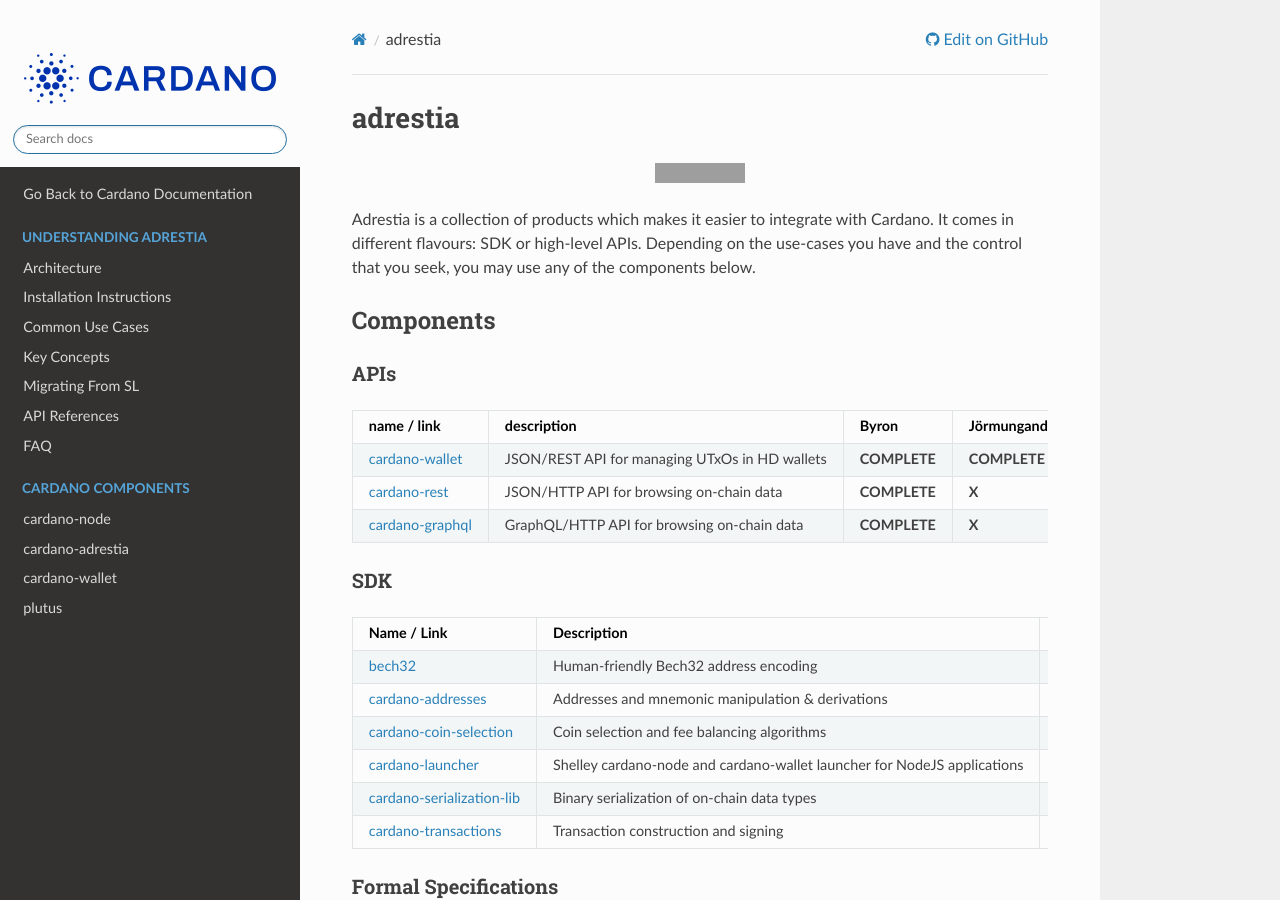
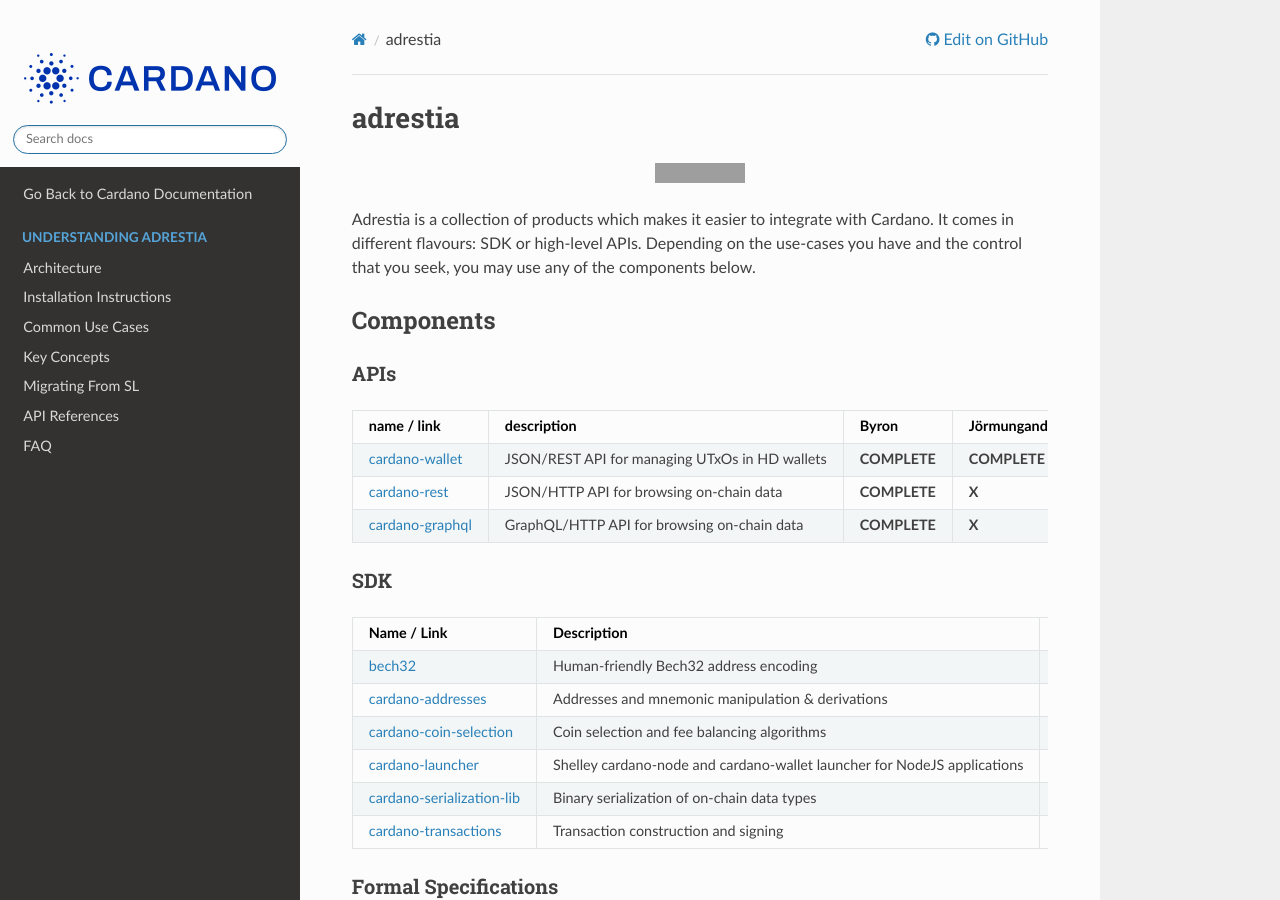
Before and after one commit to input-output-hk/adrestia, a Sphinx documentation site: the page built from doc/index.rst, in a window 1280 px wide and 900 px high. Built offline with Sphinx 7.4.7 and the Read the Docs theme 2.0.0, drawn with Linux system fonts in a browser that asks for light colours; grey boxes are pictures that could not be loaded.

Commit message:
remove nav

```diff
--- a/doc/index.rst
+++ b/doc/index.rst
@@ -22,13 +22,3 @@
    migrating-from-sl
    api-references
    faq
-
-.. toctree::
-   :caption: Cardano Components
-   :titlesonly:
-   :hidden:
-
-   cardano-node <https://cardano.readthedocs.io/projects/cardano-node/en/latest/>
-   cardano-adrestia <https://cardano.readthedocs.io/projects/adrestia/en/latest/>
-   cardano-wallet <https://cardano.readthedocs.io/projects/cardano-wallet/en/latest/>
-   plutus <https://cardano.readthedocs.io/projects/plutus/en/latest/>
```
